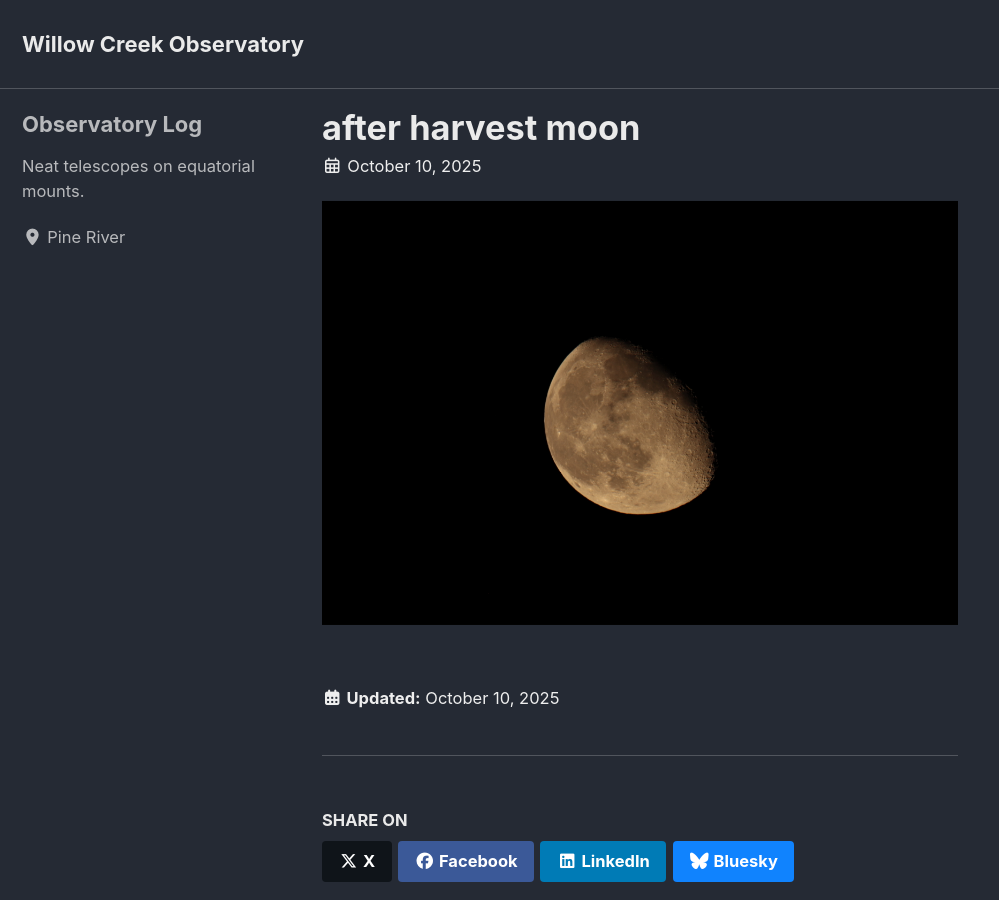
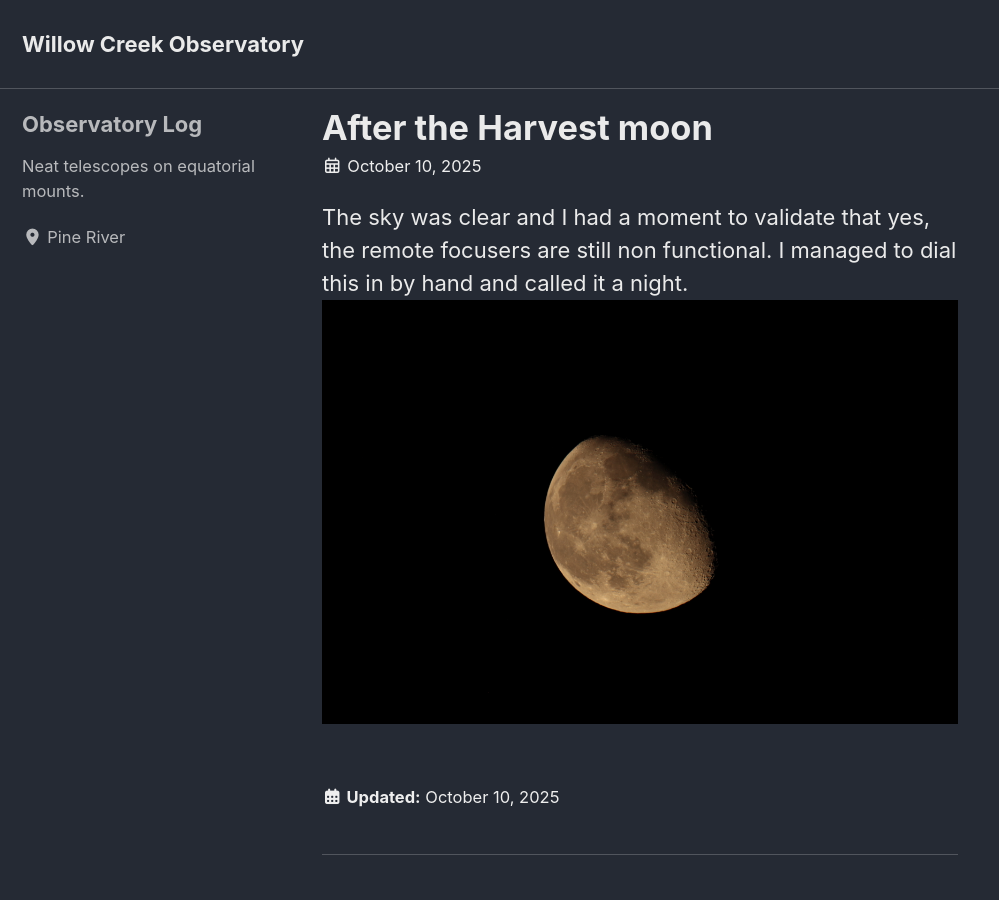
Before and after one commit to ethos101/ethos101.github.io, a Jekyll site: the page built from _posts/2025-10-10-after-harvest-moon.md, in a window 1280 px wide and 900 px high. Shown: the whole window, without its empty margins (0-999 px from the left). Built offline with Jekyll 4.4.1, drawn with Linux system fonts in a browser that asks for light colours; cached includes are drawn as plain includes.

Commit message:
Update 2025-10-10-after-harvest-moon.md

```diff
--- a/_posts/2025-10-10-after-harvest-moon.md
+++ b/_posts/2025-10-10-after-harvest-moon.md
@@ -1,5 +1,6 @@
 ---
-title: after harvest moon
+title: After the Harvest moon
 date: 2025-10-10
 ---
+The sky was clear and I had a moment to validate that yes, the remote focusers are still non functional. I managed to dial this in by hand and called it a night.
 ![after harvest moon](/images/IMG_0146.jpeg)
```
